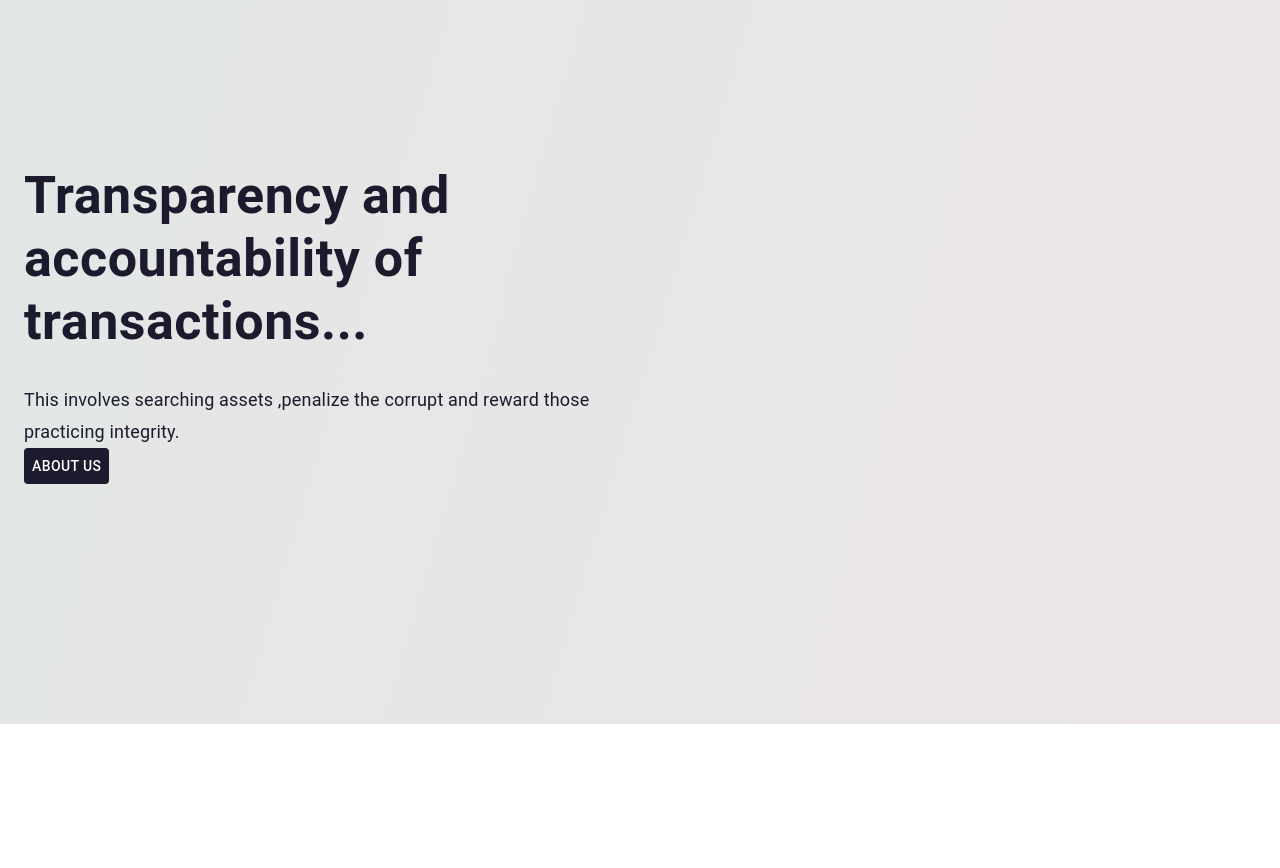
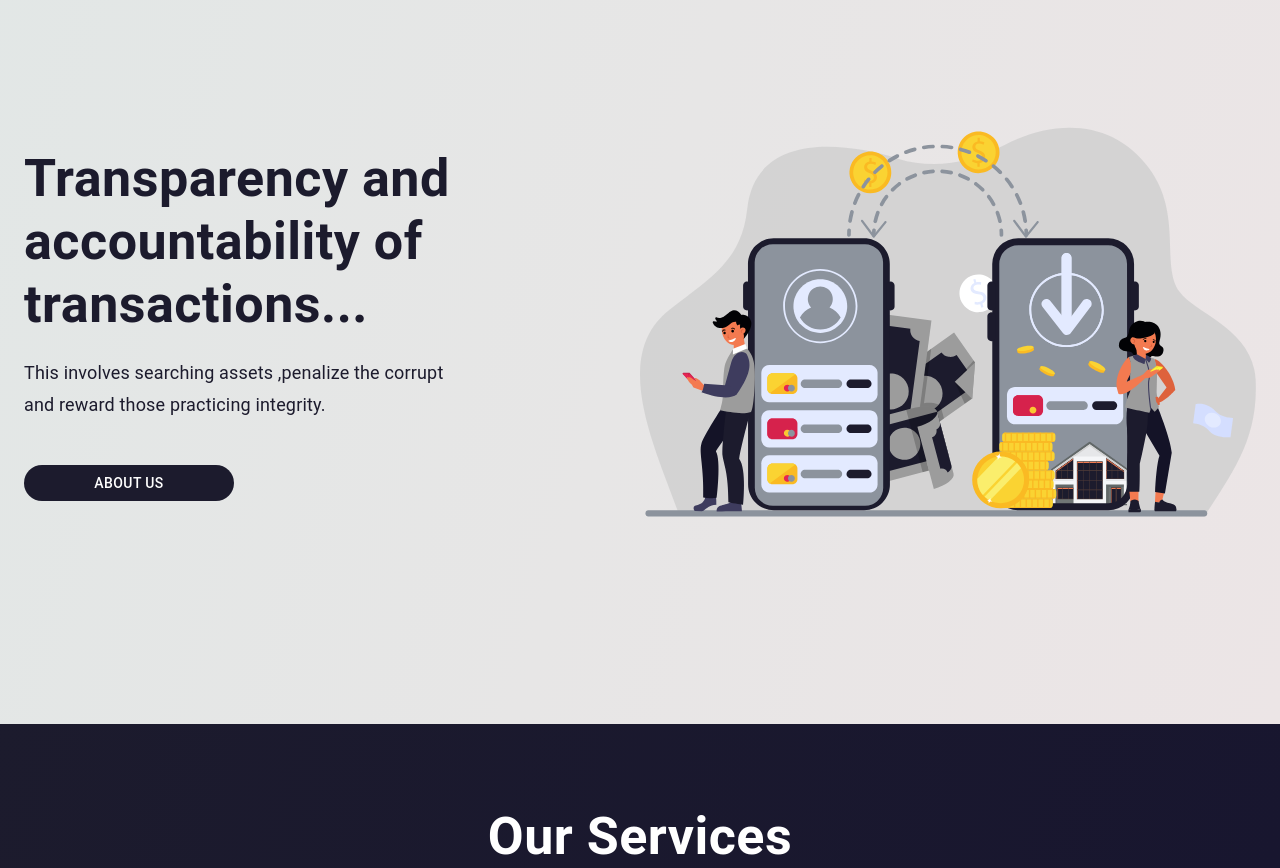
Before and after one commit to Land-Coin/Client, a React (Create React App) app: page / in a window 1280 px wide. Shown: the part 140-1008 px from the top of the page. Before the commit the page ends 864 px from the top, so only its background shows below. Built offline with nearby package versions, Linux system fonts and the light colour scheme.

Commit message:
our services

```diff
--- a/src/components/LandingPage/Banner.jsx
+++ b/src/components/LandingPage/Banner.jsx
@@ -7,14 +7,20 @@ import {
   Typography,
 } from "@mui/material";
 import React from "react";
+import banner from "../../Assets/Group.svg";
 
 const Banner = () => {
   return (
+    <Box
+      sx={{
+        background: "linear-gradient(106.42deg, #E2E7E6 -0.82%, #ECE5E6 100%)",
+      }}
+    >
       <Container maxWidth="xl" sx={{}}>
         <Grid
           container
           sx={{
-          minHeight: "100vh",
+            height: "100vh",
           }}
         >
           <Grid
@@ -38,6 +44,7 @@ const Banner = () => {
               >
                 Transparency and accountability of transactions...
               </Typography>
+              <Box sx={{ width: "70%" }}>
                 <Typography
                   sx={{
                     color: "#1C1B2D",
@@ -47,17 +54,40 @@ const Banner = () => {
                     mt: "5%",
                   }}
                 >
-              This involves searching assets ,penalize the corrupt and reward
-              those practicing integrity.
+                  This involves searching assets ,penalize the corrupt and
+                  reward those practicing integrity.
                 </Typography>
-            <Button sx={{ color: "#fff", bgcolor: "#1C1B2D" }}>About Us</Button>
+              </Box>
+              <Button
+                sx={{
+                  color: "#fff",
+                  bgcolor: "#1C1B2D",
+                  mt: "7%",
+                  borderRadius: "50px",
+                  width: "210px",
+                }}
+              >
+                About Us
+              </Button>
             </Box>
           </Grid>
-        <Grid item xs={12} md={6}>
-          test
+          <Grid
+            item
+            xs={12}
+            md={6}
+            sx={{
+              display: "flex",
+              alignItems: "center",
+              justifyContent: "center",
+            }}
+          >
+            <Box sx={{}}>
+              <img src={banner} style={{ width: "100%" }} />
+            </Box>
           </Grid>
         </Grid>
       </Container>
+    </Box>
   );
 };
 
--- /dev/null
+++ b/src/components/LandingPage/Services.jsx
@@ -0,0 +1,36 @@
+import { Box, Container, Typography } from "@mui/material";
+import React from "react";
+
+const Services = () => {
+  return (
+    <Box
+      sx={{
+        background: "linear-gradient(106.42deg, #1C1B2D -0.82%, #18162F 100%)",
+      }}
+    >
+      <Container>
+        <Box
+          sx={{
+            width: "100%",
+            display: "flex",
+            justifyContent: "center",
+          }}
+        >
+          <Typography
+            sx={{
+              fontWeight: 700,
+              fontSize: "52px",
+              lineHeight: "63px",
+              color: "#fff",
+              mt: "7%",
+            }}
+          >
+            Our Services
+          </Typography>
+        </Box>
+      </Container>
+    </Box>
+  );
+};
+
+export default Services;
--- a/src/components/LandingPage/index.jsx
+++ b/src/components/LandingPage/index.jsx
@@ -1,15 +1,13 @@
 import { Box, Container, Toolbar } from "@mui/material";
 import React from "react";
 import Banner from "./Banner";
+import Services from "./Services";
 
 const LandingPage = () => {
   return (
-    <Box
-      sx={{
-        background: "linear-gradient(106.42deg, #E2E7E6 -0.82%, #ECE5E6 100%)",
-      }}
-    >
+    <Box>
       <Banner />
+      <Services />
     </Box>
   );
 };
```
Also changed, not shown: src/Assets/Group.svg (added). Lines whose indentation alone changed are shown as unchanged.
